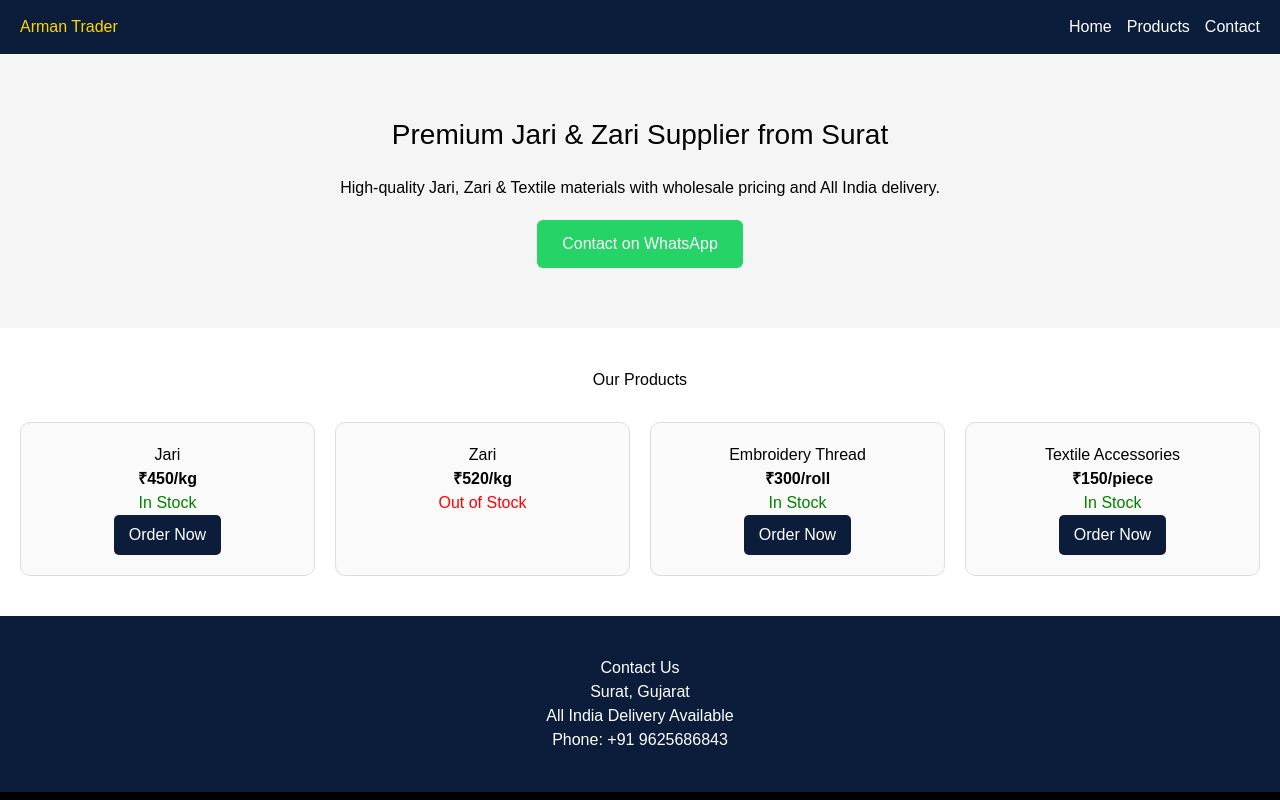
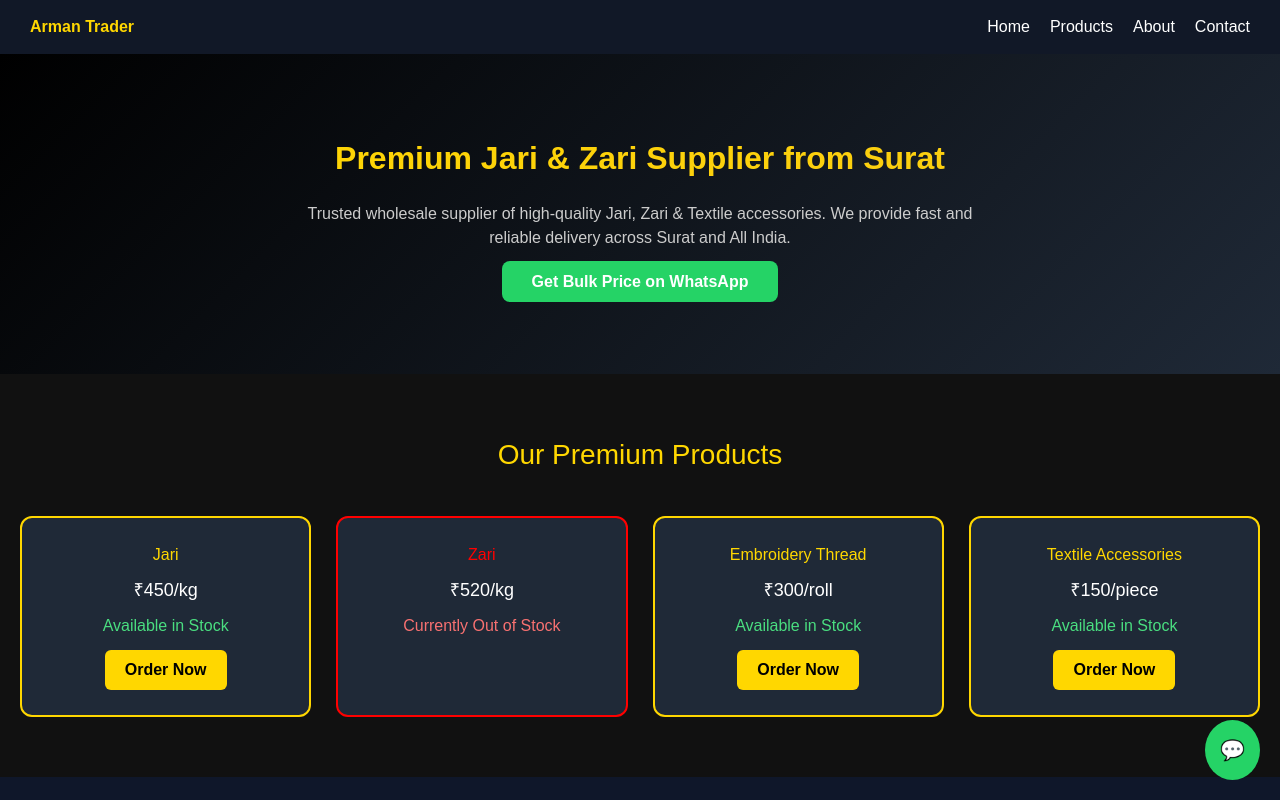
Before and after one commit to armantradersurat/arman-website-clean, a React (Vite) app: page / in a window 1280 px wide. Shown: the top 800 px of the page. Built offline with nearby package versions, Linux system fonts and the light colour scheme.

Commit message:
Update App.jsx

```diff
--- a/src/App.jsx
+++ b/src/App.jsx
@@ -10,43 +10,48 @@ export default function App() {
   ];
 
   return (
-    <div style={{ fontFamily: "Arial, sans-serif" }}>
+    <div style={{ fontFamily: "Poppins, sans-serif", background: "#0c0c0c", color: "white" }}>
 
       {/* NAVBAR */}
       <nav style={{
-        background: "#0b1d3a",
-        padding: "15px 20px",
-        color: "white",
+        background: "#111827",
+        padding: "15px 30px",
         display: "flex",
         justifyContent: "space-between",
         alignItems: "center",
         flexWrap: "wrap"
       }}>
-        <h2 style={{ margin: 0, color: "gold" }}>Arman Trader</h2>
+        <h2 style={{ margin: 0, color: "gold", fontWeight: "bold" }}>
+          Arman Trader
+        </h2>
 
-        <div style={{
-          display: "flex",
-          gap: "15px",
-          flexWrap: "wrap"
-        }}>
+        <div style={{ display: "flex", gap: "20px", flexWrap: "wrap" }}>
           <a href="#home" style={{ color: "white", textDecoration: "none" }}>Home</a>
           <a href="#products" style={{ color: "white", textDecoration: "none" }}>Products</a>
+          <a href="#about" style={{ color: "white", textDecoration: "none" }}>About</a>
           <a href="#contact" style={{ color: "white", textDecoration: "none" }}>Contact</a>
         </div>
       </nav>
 
-      {/* HERO */}
+      {/* HERO SECTION */}
       <section id="home" style={{
-        padding: "60px 20px",
-        background: "#f5f5f5",
-        textAlign: "center"
+        padding: "80px 20px",
+        textAlign: "center",
+        background: "linear-gradient(135deg, #000000, #1f2937)"
       }}>
-        <h1 style={{ fontSize: "28px" }}>
+        <h1 style={{
+          fontSize: "32px",
+          background: "linear-gradient(to right, gold, #facc15)",
+          WebkitBackgroundClip: "text",
+          WebkitTextFillColor: "transparent",
+          fontWeight: "bold"
+        }}>
           Premium Jari & Zari Supplier from Surat
         </h1>
 
-        <p style={{ maxWidth: "600px", margin: "20px auto" }}>
-          High-quality Jari, Zari & Textile materials with wholesale pricing and All India delivery.
+        <p style={{ maxWidth: "700px", margin: "20px auto", color: "#ccc" }}>
+          Trusted wholesale supplier of high-quality Jari, Zari & Textile accessories.
+          We provide fast and reliable delivery across Surat and All India.
         </p>
 
         <a
@@ -55,43 +60,54 @@ export default function App() {
           rel="noopener noreferrer"
           style={{
             background: "#25D366",
+            padding: "12px 30px",
+            borderRadius: "8px",
+            textDecoration: "none",
             color: "white",
-            padding: "12px 25px",
-            borderRadius: "6px",
-            textDecoration: "none",
-            display: "inline-block"
+            fontWeight: "bold"
           }}
         >
-          Contact on WhatsApp
+          Get Bulk Price on WhatsApp
         </a>
       </section>
 
       {/* PRODUCTS */}
       <section id="products" style={{
-        padding: "40px 20px",
-        background: "#ffffff",
-        textAlign: "center"
+        padding: "60px 20px",
+        textAlign: "center",
+        background: "#111"
       }}>
-        <h2>Our Products</h2>
+        <h2 style={{
+          marginBottom: "40px",
+          fontSize: "28px",
+          color: "gold"
+        }}>
+          Our Premium Products
+        </h2>
 
         <div style={{
           display: "grid",
-          gridTemplateColumns: "repeat(auto-fit, minmax(220px, 1fr))",
-          gap: "20px",
-          marginTop: "30px"
+          gridTemplateColumns: "repeat(auto-fit, minmax(250px, 1fr))",
+          gap: "25px"
         }}>
           {products.map((product, index) => (
             <div key={index} style={{
-              border: "1px solid #ddd",
-              padding: "20px",
-              borderRadius: "10px",
-              background: "#fafafa"
+              background: "#1f2937",
+              padding: "25px",
+              borderRadius: "12px",
+              border: product.inStock ? "2px solid gold" : "2px solid red",
+              transition: "0.3s"
             }}>
-              <h3>{product.name}</h3>
-              <p><strong>{product.price}</strong></p>
+              <h3 style={{ color: product.inStock ? "gold" : "red" }}>
+                {product.name}
+              </h3>
 
-              <p style={{ color: product.inStock ? "green" : "red" }}>
-                {product.inStock ? "In Stock" : "Out of Stock"}
+              <p style={{ fontSize: "18px", margin: "10px 0" }}>
+                {product.price}
+              </p>
+
+              <p style={{ color: product.inStock ? "#4ade80" : "#f87171" }}>
+                {product.inStock ? "Available in Stock" : "Currently Out of Stock"}
               </p>
 
               {product.inStock && (
@@ -100,12 +116,14 @@ export default function App() {
                   target="_blank"
                   rel="noopener noreferrer"
                   style={{
-                    background: "#0b1d3a",
-                    color: "white",
-                    padding: "8px 15px",
-                    borderRadius: "5px",
-                    textDecoration: "none",
-                    display: "inline-block"
+                    display: "inline-block",
+                    marginTop: "12px",
+                    background: "gold",
+                    color: "black",
+                    padding: "8px 20px",
+                    borderRadius: "6px",
+                    fontWeight: "bold",
+                    textDecoration: "none"
                   }}
                 >
                   Order Now
@@ -116,27 +134,64 @@ export default function App() {
         </div>
       </section>
 
+      {/* ABOUT */}
+      <section id="about" style={{
+        padding: "60px 20px",
+        textAlign: "center",
+        background: "#0f172a"
+      }}>
+        <h2 style={{ color: "gold", marginBottom: "20px" }}>
+          Why Choose Arman Trader?
+        </h2>
+
+        <p style={{ maxWidth: "800px", margin: "auto", color: "#ccc" }}>
+          Based in Surat – the textile hub of India – we supply premium quality
+          Jari, Zari and embroidery materials to wholesalers and manufacturers
+          across India. We focus on competitive pricing, fast dispatch and
+          long-term business relationships.
+        </p>
+      </section>
+
       {/* CONTACT */}
       <section id="contact" style={{
-        padding: "40px 20px",
-        background: "#0b1d3a",
-        color: "white",
-        textAlign: "center"
+        padding: "50px 20px",
+        textAlign: "center",
+        background: "#111827"
       }}>
-        <h2>Contact Us</h2>
-        <p>Surat, Gujarat</p>
-        <p>All India Delivery Available</p>
-        <p>Phone: +91 9625686843</p>
+        <h2 style={{ color: "gold" }}>Contact Us</h2>
+        <p>📍 Surat, Gujarat, India</p>
+        <p>🚚 All India Delivery Available</p>
+        <p>📞 +91 9625686843</p>
       </section>
+
+      {/* FLOATING WHATSAPP */}
+      <a
+        href="https://wa.me/919625686843"
+        target="_blank"
+        rel="noopener noreferrer"
+        style={{
+          position: "fixed",
+          bottom: "20px",
+          right: "20px",
+          background: "#25D366",
+          padding: "15px",
+          borderRadius: "50%",
+          fontSize: "20px",
+          color: "white",
+          textDecoration: "none"
+        }}
+      >
+        💬
+      </a>
 
       {/* FOOTER */}
       <footer style={{
         background: "#000",
-        color: "white",
-        padding: "15px",
-        textAlign: "center"
+        padding: "20px",
+        textAlign: "center",
+        color: "#aaa"
       }}>
-        © {new Date().getFullYear()} Arman Trader Surat
+        © {new Date().getFullYear()} Arman Trader Surat | All Rights Reserved
       </footer>
 
     </div>
```
